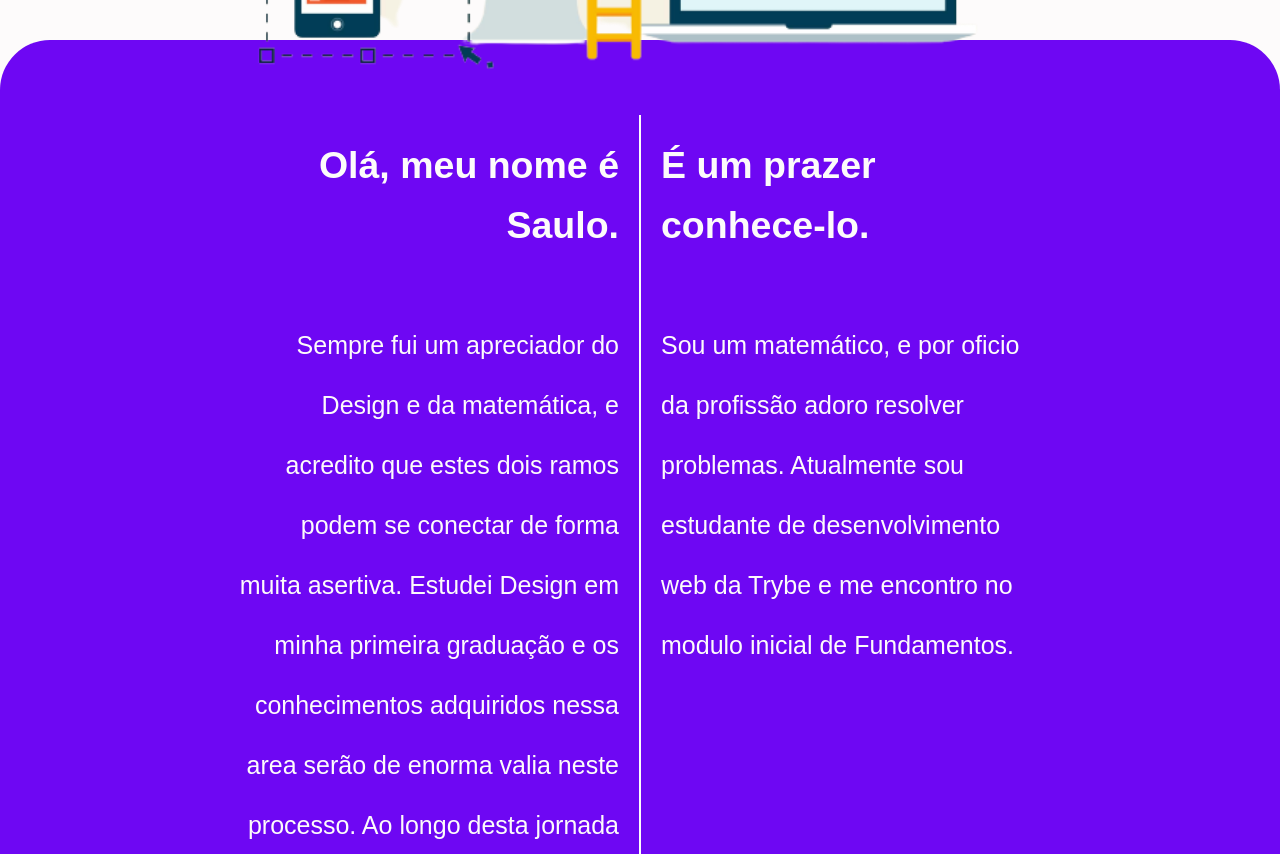
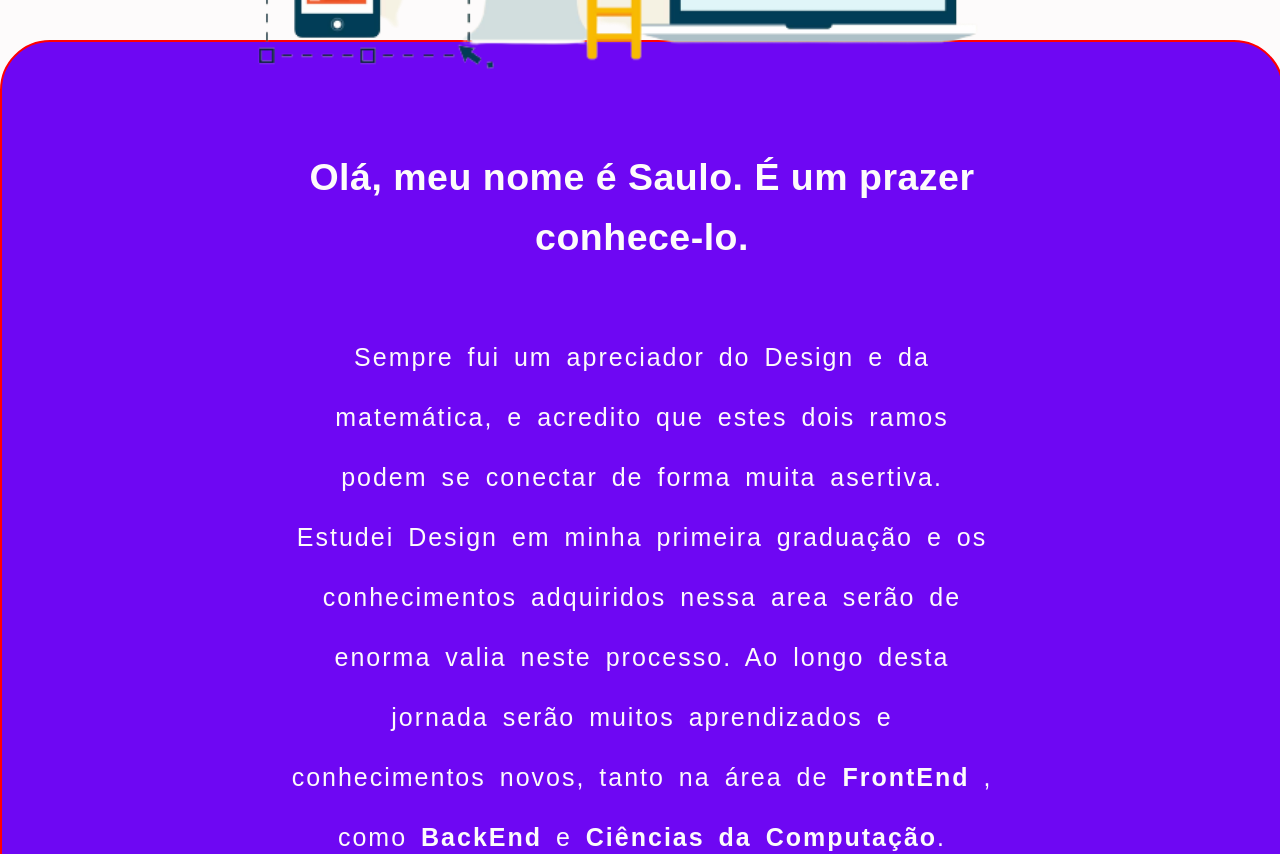
Before and after one commit to svsfilho/portifolio, a plain HTML site: page index.html in a window 1280 px wide. Shown: the part 1140-1994 px from the top of the page. Drawn offline with Linux system fonts and the light colour scheme.

Commit message:
Corrigindo uma palavra

```diff
--- a/index.html
+++ b/index.html
@@ -19,7 +19,7 @@
             <a href="https://github.com/svsfilho" target="_blank"><h4 id="contato">Contato</h4></a>
         </nav>
         <section class="apresentacao">
-            <h1>Desenvolvedor Frontend, Matemático & Design</h1>
+            <h1>Desenvolvedor Frontend, Matemático & Designer</h1>
             <p>Atualmente sou estudante de desenvolvimento web da <strong>TRYBE</strong></h2>
         </section>
         <section class="foto">
@@ -32,7 +32,7 @@
     </header>
     <div class="parte3">
         <article class="lado-esquerdo">
-            <h2>Olá, meu nome é Saulo.</h2><br>
+            <h2>Olá, meu nome é Saulo. É um prazer conhece-lo.</h2><br>
             <p class="paragrafo">
                 Sempre fui um apreciador do Design e da matemática,
                 e acredito que estes dois ramos podem se conectar
@@ -40,17 +40,16 @@
                 primeira graduação e os conhecimentos adquiridos
                 nessa area serão de enorma valia neste processo.
                 Ao longo desta jornada serão muitos aprendizados
-                e conhecimentos novos, tanto na área de FrontEnd,
-                como BackEnd e Ciências da Computação.
+                e conhecimentos novos, tanto na área de <strong>FrontEnd</strong> ,
+                como <strong>BackEnd</strong> e <strong>Ciências da Computação</strong>.
 
             </p>
         </article>
         <aside class="lado-direito">
-            <h2>É um prazer conhece-lo.</h2><br>
             <p class="paragrafo">
-                Sou um matemático, e por oficio da profissão adoro resolver problemas.
-                Atualmente sou estudante de desenvolvimento web da Trybe e me
-                encontro no modulo inicial de Fundamentos.
+                Sou um matemático, e por ofício da profissão adoro resolver problemas.
+                Atualmente sou estudante de desenvolvimento web da <strong>Trybe</strong> e me
+                encontro no módulo inicial de Fundamentos.
             </p>
         </aside>
     </div>
--- a/style.css
+++ b/style.css
@@ -69,6 +69,11 @@ a {
     text-align: center;
 }
 
+.apresentacao p {
+    word-spacing: 5px;
+    letter-spacing: 5px;
+}
+
 .imagem-dev {
     text-align: center;
     position: relative;
@@ -133,7 +138,8 @@ table img {
 .parte3 {
     width: 100%;
     display: flex;
-    justify-content: center;
+    flex-direction: column;
+    /* justify-content: center; */
     background-color: #136751;
     background-color: #33658A;
     background-color: #6E07F3;
@@ -141,24 +147,34 @@ table img {
     padding-top: 75px;
     padding-bottom: 250px;
     border-radius: 50px 50px 0px 0px;
+    border: 2px solid red;
+}
+
+.parte3 h2 {
+    word-spacing: 0px;
+    letter-spacing: 0.5px;
 }
 
 .lado-esquerdo {
-    width: 30%;
-    max-width: 30%;
-    text-align: right;
+    margin-left: auto;
+    margin-right: auto;
+    word-spacing: 5px;
+    letter-spacing: 2px;
+    max-width: 55%;
+    text-align: center;
     line-height: 60px;
-    padding: 20px;
-    border-right:  1px solid rgb(253, 251, 251);
+    padding: 30px;
 }
 
 .lado-direito {
-    width: 30%;
-    max-width: 30%;
-    text-align: left;
+    margin-left: auto;
+    margin-right: auto;
+    word-spacing: 5px;
+    letter-spacing: 2px;
+    max-width: 55%;
+    text-align: center;
     line-height: 60px;
-    padding: 20px;
-    border-left:  1px solid rgb(253, 251, 251);
+    padding: 30px;
 }
 
 
```
